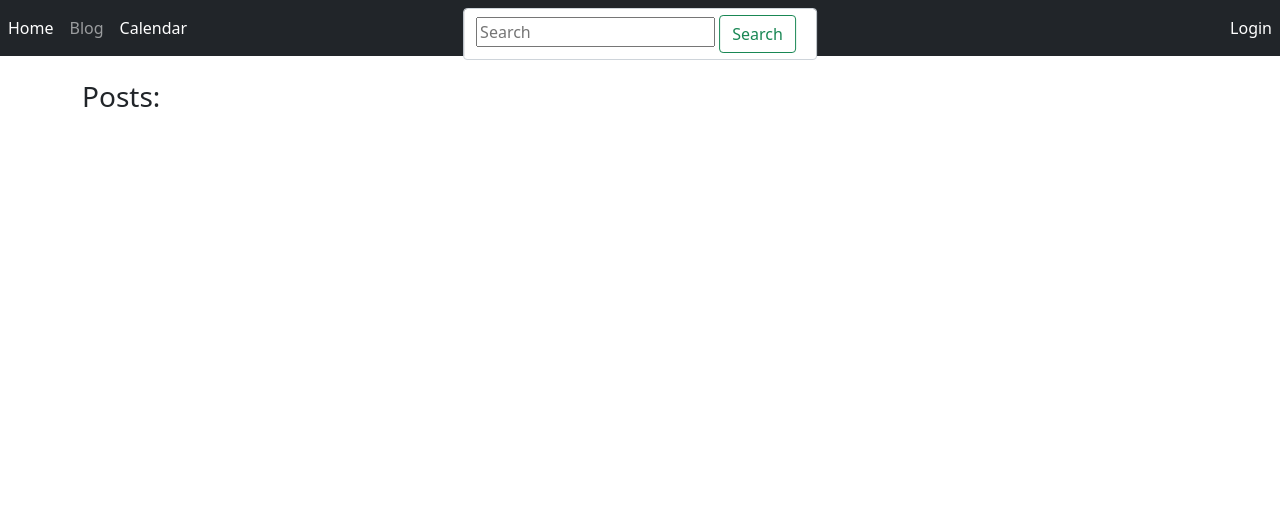
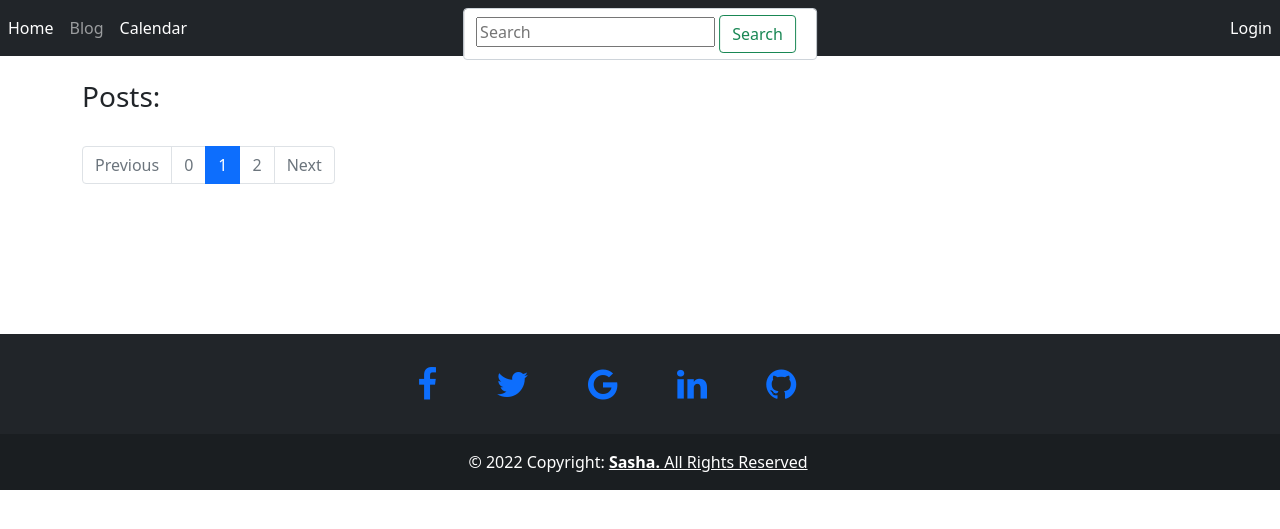
Before and after one commit to Sashamxz/flask_prog, a Flask app: page /blog in a window 1280 px wide. Shown: the top 529 px of the page. Run offline with Flask 2, Linux system fonts and the light colour scheme; data that the repository does not hold is empty; parts of the project's set-up code (start-up, migrations or seed data) failed here and were passed over; some libraries are stand-ins or nearby versions.

Commit message:
add footer and change pagination

```diff
--- a/app/__init__.py
+++ b/app/__init__.py
@@ -7,6 +7,7 @@ from flask_bootstrap import Bootstrap
 from flask_migrate import Migrate
 from flask_login import LoginManager
 from flask_mail import Mail
+from flask_moment import Moment
 from config import config
 
 
@@ -17,6 +18,7 @@ db = SQLAlchemy()
 mail = Mail()
 migrate = Migrate()
 login = LoginManager()
+moment = Moment()
 login.login_view = 'auth.login'
 login.login_message = ('Please log in to access this page.')
 
@@ -35,6 +37,7 @@ def create_app(config_name):
     login.init_app(app)
     migrate.init_app(app, db)
     mail.init_app(app)
+    moment.init_app(app)
 
     db.init_app(app)
 
--- a/app/main/views.py
+++ b/app/main/views.py
@@ -171,7 +171,7 @@ def index():
 
     pages = posts.paginate(page=page, per_page=5)
 
-    return render_template('index.html', posts=posts, pages=pages)
+    return render_template('index.html', posts=posts, pages=pages, page=page)
 
 
 
@@ -196,32 +196,6 @@ def delete_post(slug):
     return redirect (url_for('main.index'))
 
 
-
-
-
-
-
-
-# # Створення  коментарів під постом
-# @main.route('/create-comment/<slug>', methods=['GET', 'POST'])
-# @login_required
-# def create_comment(slug):
-
-
-#     if form.validate_on_submit():
-
-#         post = Post.query.filter_by(id=post_id)
-#         if post:
-#             # запис коментаря в базу данних
-
-#             comment = Comment(
-#                 body=form.body.data, author=current_user._get_current_object(), post_id=post_id)
-#             db.session.add(comment)
-#             db.session.commit()
-#             return render_template('post_d.html', slug=slug, form=form)
-#         else:
-#             flash('Post does not exist.', category='error')
-#         return redirect(url_for('main.index'))
 
 
 
@@ -260,6 +234,7 @@ def post_detail(slug):
     post_id = Post.query.filter(Post.slug == slug).first().id
     post = Post.query.filter_by(id=post_id).first()
     form = CommentForm()
+    page = request.args.get('page', type=int)
 
     if form.validate_on_submit():
         if post:
@@ -272,18 +247,17 @@ def post_detail(slug):
         else:
             flash('Post does not exist.', category='error')
             return redirect(url_for('main.index'))
+    if page:
+        page = int(page)
+    else:
+        page = 1
+    pagination_lim = 3
+    comments = Comment.query.order_by(Comment.timestamp.desc())
+    pages = comments.paginate(page=page, per_page=5)
 
-    page = request.args.get('page', 1, type=int)
-    if page == -1:
-        page = (post.comments.count() - 1) // \
-            current_app.config['FLASKY_COMMENTS_PER_PAGE'] + 1
-    pagination = post.comments.order_by(Comment.timestamp.asc()).paginate(
-        page, per_page=current_app.config['FLASKY_COMMENTS_PER_PAGE'],
-        error_out=False)
-    comments = pagination.items
 
     return render_template('post_d.html', post=post,
-                            comments=comments, pagination=pagination, form = form)
+                            comments=comments, page=page, pages=pages, form = form, pagination_lim=pagination_lim)
 
 
 @main.route('/like/<int:post_id>/<action>')
--- a/app/models.py
+++ b/app/models.py
@@ -158,6 +158,7 @@ class User(UserMixin, db.Model):
             if field in data:
                 setattr(self, field, data[field])
         if new_user and 'password' in data:
+
             self.set_password(data['password'])
 
 
@@ -203,7 +204,7 @@ class Post(db.Model):
     slug = db.Column(db.String(140), unique=True)
     body = db.Column(db.Text)
     created = db.Column(db.DateTime, default=datetime.now)
-    comments = db.relationship('Comment', backref='post', lazy='dynamic')
+    comments = db.relationship('Comment', backref='post', lazy='dynamic', passive_deletes=True)
     author_id = db.Column(db.Integer, db.ForeignKey('users.id', ondelete='CASCADE'), nullable=False)
     likes = db.relationship('Like', backref='post', passive_deletes=True,  lazy='dynamic')
 
--- a/app/templates/base.html
+++ b/app/templates/base.html
@@ -1,7 +1,7 @@
 
 <!DOCTYPE html>
 <html lang="en">
-<head>
+  <head>
     <meta charset="UTF-8">
     <meta http-equiv="X-UA-Compatible" content="IE=edge">
     <meta name="viewport" content="width=device-width, initial-scale=1.0">
@@ -9,12 +9,18 @@
     <link rel="stylesheet" type="text/css" href="{{ url_for('static', filename='main.css') }}">
     <!-- Bootstrap CSS -->
     <link href="https://cdn.jsdelivr.net/npm/bootstrap@5.0.1/dist/css/bootstrap.min.css" rel="stylesheet" integrity="sha384-+0n0xVW2eSR5OomGNYDnhzAbDsOXxcvSN1TPprVMTNDbiYZCxYbOOl7+AMvyTG2x" crossorigin="anonymous">
+
+
+
+
     <title>
+
       {% block title %}
 
       {% endblock %}
     </title>
-</head>
+
+  </head>
 <body>
 
 <nav class="navbar navbar-expand-md navbar-dark bg-dark mb-4">
@@ -102,5 +108,65 @@
     <!-- JavaScript Bundle with Popper -->
     <script src="https://cdn.jsdelivr.net/npm/bootstrap@5.0.1/dist/js/bootstrap.bundle.min.js" integrity="sha384-gtEjrD/SeCtmISkJkNUaaKMoLD0//ElJ19smozuHV6z3Iehds+3Ulb9Bn9Plx0x4" crossorigin="anonymous"></script>
 
+<link href="https://maxcdn.bootstrapcdn.com/font-awesome/4.4.0/css/font-awesome.min.css" rel="stylesheet"/>
+
+<footer id="footer" class="bg-dark text-center text-white">
+
+  <style>
+    #footer{
+      margin-top: 150px;
+    }
+    .fa{
+      margin-right: 50px;
+    }
+    #media_i{
+
+      margin-left: -.36em;
+      font-size: 35px;
+
+    }
+
+    .bg-dark.text-center.text-white  {
+      margin-left: -4px;
+  }
+  </style>
+
+
+  <!-- Grid container -->
+      <div class="container p-4 pb-0">
+        <!-- Section: Social media -->
+        <section id="media_i" class="mb-4">
+          <!-- Facebook -->
+          <a href="https://facebook.com"><i class="fa fa-facebook" aria-hidden="true"></i></a>
+          <!-- Twitter -->
+          <a href="https://twitter.com"><i class="fa fa-twitter" aria-hidden="true"></i></a>
+          <!-- Google -->
+          <a href="https://google.com."><i class="fa fa-google"></i></a>
+          <!-- Linkedin -->
+          <a href="https://linkedin.com"><i class="fa fa-linkedin"></i></a>
+          <!-- Github -->
+          <a href="https://github.com/Sashamxz"><i class="fa  fa-github"></i></a>
+        </section>
+        <!-- Section: Social media -->
+      </div>
+      <!-- Grid container -->
+
+      <!-- Copyright -->
+      <div class="text-center p-3" style="background-color: rgba(0, 0, 0, 0.2);">
+        © 2022 Copyright:
+        <a class="text-white" href="https://en.wikipedia.org/wiki/Copyright"><strong>Sasha.</strong> All Rights Reserved</a>
+      </div>
+      <!-- Copyright -->
+    </footer>
+
+
+
+
+
+
 </body>
+
+
+
+
 </html>
--- a/app/templates/index.html
+++ b/app/templates/index.html
@@ -18,7 +18,6 @@
           </style>
 
          <h3>  Posts: </h3>
-
         <!-- якщо користувач авторизований + має рівень доступу, відображается кнопка "створити пост"-->
 
         {%if current_user.is_authenticated and  current_user.can(Permission.WRITE)%}
@@ -68,17 +67,36 @@
 
 
     <!-- пагінація по сторінках -->
-    <nav>
-      <br>
-      <br>
-        <ul class="pagination pagination-sm">
 
-          {% for page in pages.iter_pages() %}
-          <li class="page-item"  {% if not pages.has_prev %} class="page-item disabled"{% endif %}>
-                <a class="page-link" href="/blog?page={{ page }}">{{ page }}</a></li>
-          {% endfor %}
-        </ul>
-      </nav>
+      <nav>
+        <br>
+      <ul class="pagination" >
+
+            <li {%if not pages.has_prev%} class="page-item disabled"  {%endif%}>
+              <a class="page-link" href="/blog?page={{ pages.prev_num }}"  aria-disabled="true">Previous</a>
+            </li>
+
+
+              <li {%if not pages.has_prev%} class="page-item disabled"  {%endif%}>
+                <a class="page-link" href="/blog?page={{ page-1 }}">{{page-1}}</a>
+            </li>
+
+            <li  class="page-item active" aria-current="page">
+              <a class="page-link" href="/blog?page={{ page }}">{{page}}</a>
+            </li>
+
+            <li {%if not pages.has_next%} class="page-item disabled"  {%endif%}>
+              <a class="page-link" href="/blog?page={{ page+1 }}">{{page +1}}</a></li>
+            </li>
+
+
+              <li  {%if not pages.has_next%} class="page-item disabled" {% endif %}>
+                <a class="page-link" href="/blog?page={{ pages.next_num }}"  aria-disabled="true">Next</a>
+              </li>
+         </ul>
+
+        </nav>
+
 
 
   {% endblock %}
--- a/config.py
+++ b/config.py
@@ -20,7 +20,7 @@ class Config:
     WTF_CSRF_ENABLED = False
     SECURITY_PASSWORD_SALT = os.getenv('SALT')
     SECURITY_PASSWORD_HASH = 'bcrypt'
-    FLASKY_COMMENTS_PER_PAGE  = 10
+    FLASKY_COMMENTS_PER_PAGE  = 5
 
     @staticmethod
     def init_app(app):
```
Also changed, not shown: app/templates/block.html (+0 -11 lines), app/templates/post_d.html (+70 -13 lines).
